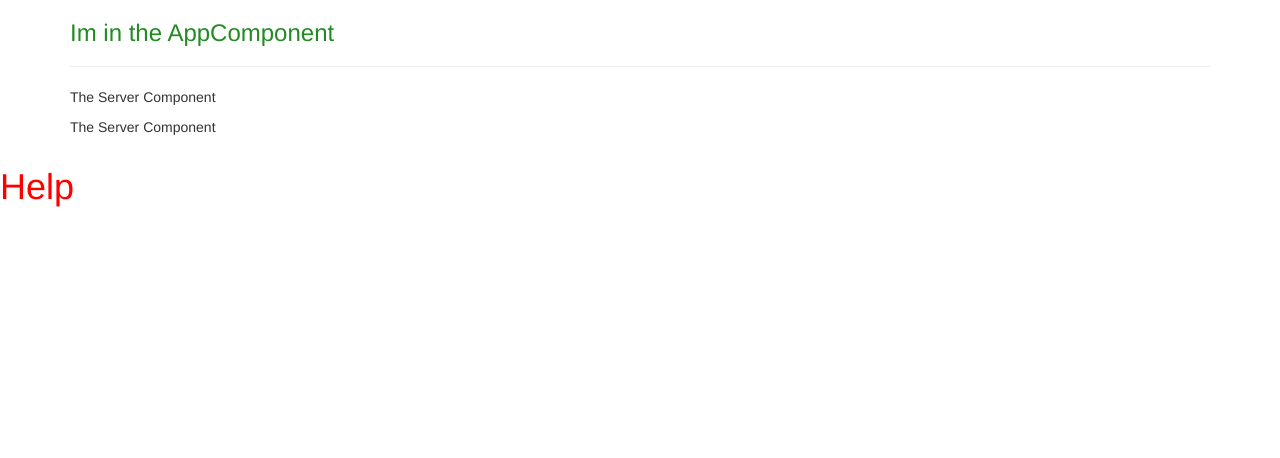
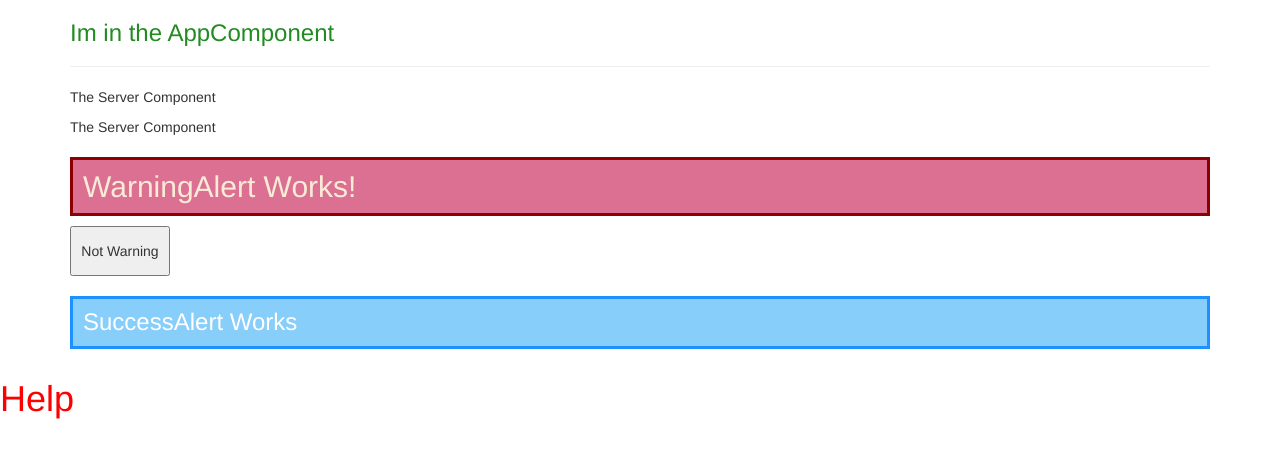
Before and after one commit to rinatbul/Angular-The-Complete-Guide-2023, an Angular app: page / in a window 1280 px wide. Shown: the top 458 px of the page. Built offline with nearby package versions, Linux system fonts and the light colour scheme.

Commit message:
Practice-1. Add WarningAlert, WarningButton, SuccessAlert components, do some styles for them

```diff
--- a/src/app/app.component.html
+++ b/src/app/app.component.html
@@ -3,7 +3,10 @@
     <div class="col-xs-12">
       <h3>Im in the AppComponent</h3>
       <hr>
-            <app-servers/>
+      <app-servers/>
+      <app-warning-alert/>
+      <div warning-button-app></div>
+      <app-success-alert/>
       <!--      <div app-servers></div>-->
       <!--      <div class="app-servers"></div>-->
     </div>
--- a/src/app/servers/servers.component.ts
+++ b/src/app/servers/servers.component.ts
@@ -1,9 +1,8 @@
 import {Component} from '@angular/core';
 
 @Component({
-  // selector: '[app-servers]',
+  selector: 'app-servers',
   // selector: '.app-servers',
-  selector: 'app-servers',
   template: `
     <app-server/>
     <app-server/>`,
--- /dev/null
+++ b/src/app/success-alert/success-alert.component.html
@@ -0,0 +1 @@
+<h3>SuccessAlert Works</h3>
--- /dev/null
+++ b/src/app/success-alert/success-alert.component.ts
@@ -0,0 +1,16 @@
+import {Component} from "@angular/core";
+
+@Component({
+  selector: 'app-success-alert',
+  templateUrl:'./success-alert.component.html',
+  styles:[`
+  h3 {
+    color: white;
+    border: 3px solid dodgerblue;
+    background-color: lightskyblue;
+    padding: 10px;
+  }
+  `]
+})
+
+export class SuccessAlertComponent{}
--- /dev/null
+++ b/src/app/warning-alert/warning-alert.component.css
@@ -0,0 +1,6 @@
+h2{
+  background-color: palevioletred;
+  border: 3px solid darkred;
+  color: antiquewhite;
+  padding: 10px;
+}
--- /dev/null
+++ b/src/app/warning-alert/warning-alert.component.html
@@ -0,0 +1 @@
+<h2>WarningAlert Works!</h2>
--- /dev/null
+++ b/src/app/warning-button/warning-button.component.css
@@ -0,0 +1,4 @@
+button{
+  width: 100px;
+  height: 50px;
+}
--- /dev/null
+++ b/src/app/warning-button/warning-button.component.html
@@ -0,0 +1 @@
+<button>Not Warning</button>
--- /dev/null
+++ b/src/app/warning-button/warning-button.component.ts
@@ -0,0 +1,12 @@
+import {Component} from "@angular/core";
+
+@Component({
+  selector:'[warning-button-app]',
+  template:`
+  <button>Not Warning</button>`,
+  styleUrl:'./warning-button.component.css',
+})
+
+export class WarningButtonComponent{
+
+}
```
Also changed, not shown: src/app/app.module.ts (+7 -1 lines), src/app/warning-alert/warning-alert.component.ts (added, +10 -0 lines), 1 other file (tests, documents, lock files or other folders).
